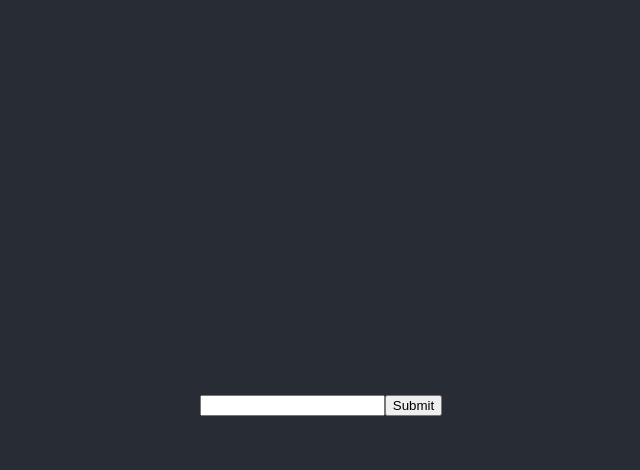
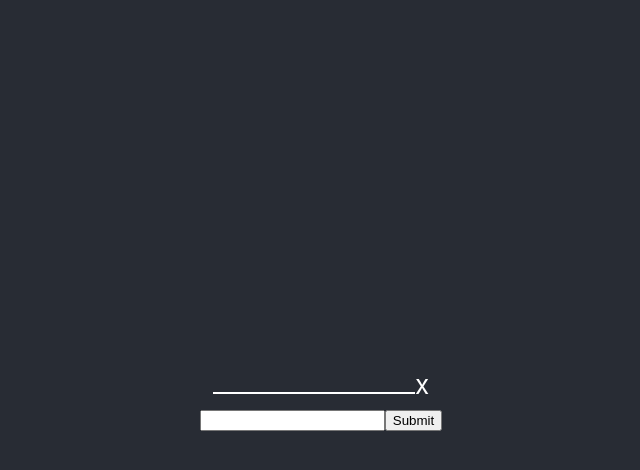
Before and after one commit to geticsen/todo-list, a React (Create React App) app: page / in a window 1280 px wide. Both pictures are taken after a click on the input 732 px from the left and 405 px from the top of the page. Shown: the top 470 px of the page, without its empty margins (319-959 px from the left). Built offline with nearby package versions, Linux system fonts and the light colour scheme.

Commit message:
[TodoList] [Eason,Green] feature : implement delete todo

```diff
--- a/src/actions/index.js
+++ b/src/actions/index.js
@@ -1,6 +1,6 @@
 export const ADD_TODO = "ADD_TODO";
 export const CHANGE_STATUS = "CHANGE_STATUS";
-
+export const DELETE_TODO = "DELETE_TODO"
 export function addTodo(text) {
   return {
     type: ADD_TODO,
@@ -14,3 +14,10 @@ export function changeStatus(index) {
     index
   }
 }
+
+export function deleteTodo(index) {
+  return {
+    type: DELETE_TODO,
+    index
+  }
+}
--- a/src/components/Todo/index.jsx
+++ b/src/components/Todo/index.jsx
@@ -9,14 +9,21 @@ class Todo extends React.Component {
     }
   }
 
-  handlerClick = () => {
+  handlerDivClick = () => {
     this.setState({status: 'DONE' ? 'UNDONE' : 'DONE'});
     this.props.changeStatus(this.props.index);
   }
 
+  handlerSpanClick = () => {
+    this.props.deleteTodo(this.props.index)
+  }
+
   render() {
     return (
-      <div onClick={this.handlerClick} className={this.props.todo.status}>{this.props.todo.text}</div>
+      <div>
+        <span onClick={this.handlerDivClick} className={this.props.todo.status}>{this.props.todo.text}</span>
+        <span onClick={this.handlerSpanClick} className="x">x</span>
+      </div>
     )
   }
 }
--- a/src/components/Todo/todo.css
+++ b/src/components/Todo/todo.css
@@ -1,7 +1,21 @@
 .UNDONE {
-  color: white;
+  text-decoration: none;
+  width: 200px;
+  border: 1px solid white;
+  text-align: left;
 }
 
 .DONE {
-  color: red;
+  text-decoration: line-through;
+  width: 200px;
+  text-align: left;
+  border: 1px solid white;
 }
+
+span {
+  display: inline-block;
+}
+
+.x{
+  display: inline;
+}
--- a/src/components/TodoList/index.jsx
+++ b/src/components/TodoList/index.jsx
@@ -11,7 +11,7 @@ class TodoList extends React.Component {
       <div>
         {
           this.props.todoList.map((todo, index) => {
-            return <TodoContainer todo={todo} key={index} index={index} />
+            return <TodoContainer todo={todo} key={index} index={index} deleteTodo={this.props.deleteTodo}/>
           })
         }
       </div>
--- a/src/containers/TodoListContainer.jsx
+++ b/src/containers/TodoListContainer.jsx
@@ -1,11 +1,18 @@
 import TodoList from '../components/TodoList'
 import { connect } from 'react-redux'
-
+import {deleteTodo} from '../actions'
 const mapStateToProps = (state) => {
   return {
     todoList: state.todoList
   }
 }
-const TodoListContainer = connect(mapStateToProps)(TodoList);
+const mapDispatchToProps = dispatch => {
+  return {
+    deleteTodo: (index) => {
+      dispatch(deleteTodo(index))
+    }
+  }
+}
+const TodoListContainer = connect(mapStateToProps,mapDispatchToProps)(TodoList);
 
 export default TodoListContainer;
--- a/src/reducers/todoList.js
+++ b/src/reducers/todoList.js
@@ -1,4 +1,4 @@
-import { ADD_TODO, CHANGE_STATUS } from '../actions';
+import { ADD_TODO, CHANGE_STATUS,DELETE_TODO } from '../actions';
 
 const addTodo = (todoList = [], action) => {
   switch (action.type) {
@@ -6,9 +6,15 @@ const addTodo = (todoList = [], action) => {
       return [...todoList, { text: action.text, status: "UNDONE" }];
     }
     case CHANGE_STATUS: {
-      todoList[action.index].status = todoList[action.index].status === 'DONE' ? 'UNDONE' : 'DONE';
-      console.log(todoList[action.index].status)
-      return [...todoList];
+      const newTodoList = [...todoList];
+      newTodoList[action.index].status = newTodoList[action.index].status === 'DONE' ? 'UNDONE' : 'DONE';
+      return newTodoList;
+    }
+    case DELETE_TODO:{
+      const newTodoList =todoList.filter((todo, index)=>{
+        return index !== action.index
+      })
+      return newTodoList;
     }
     default: {
       return todoList;
```
